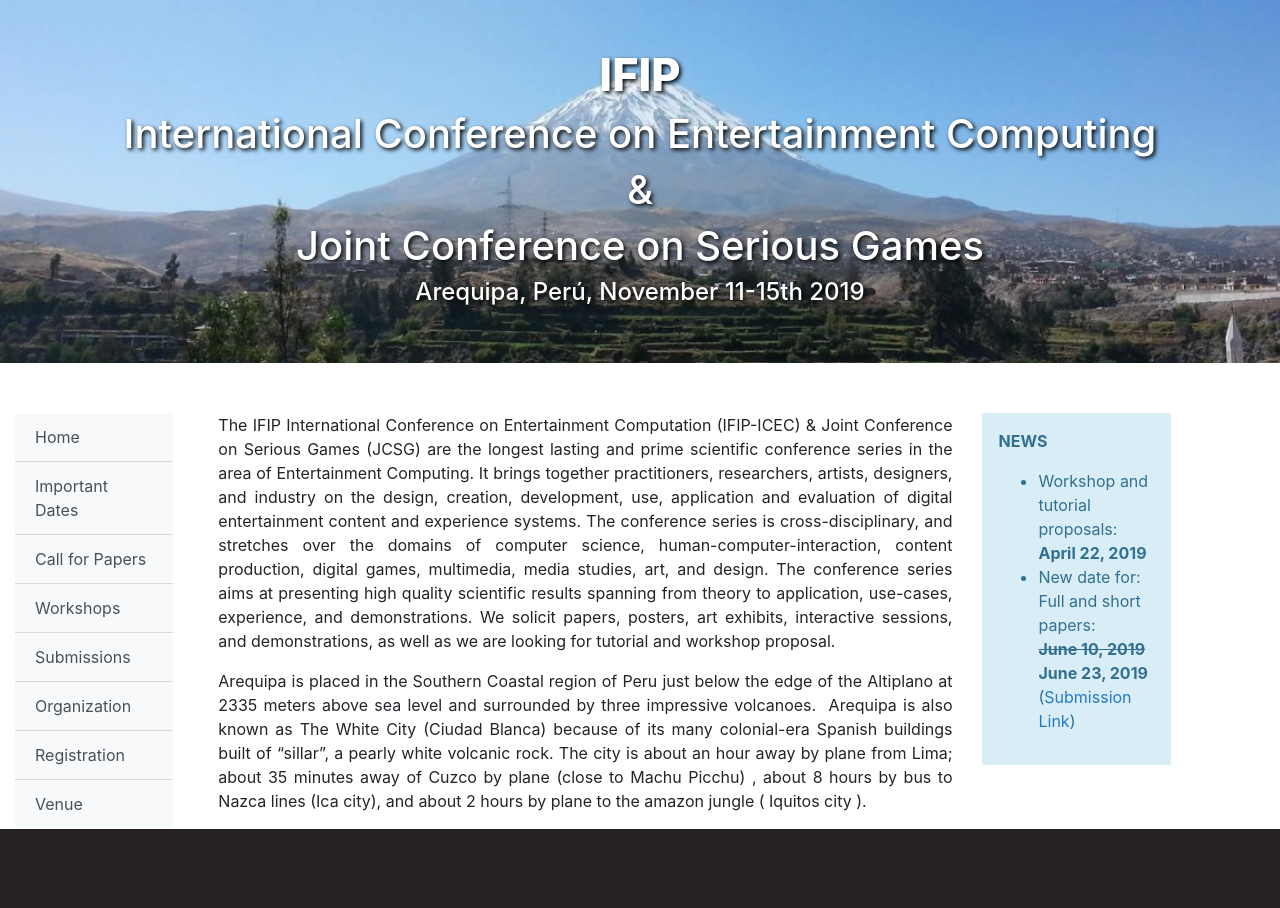
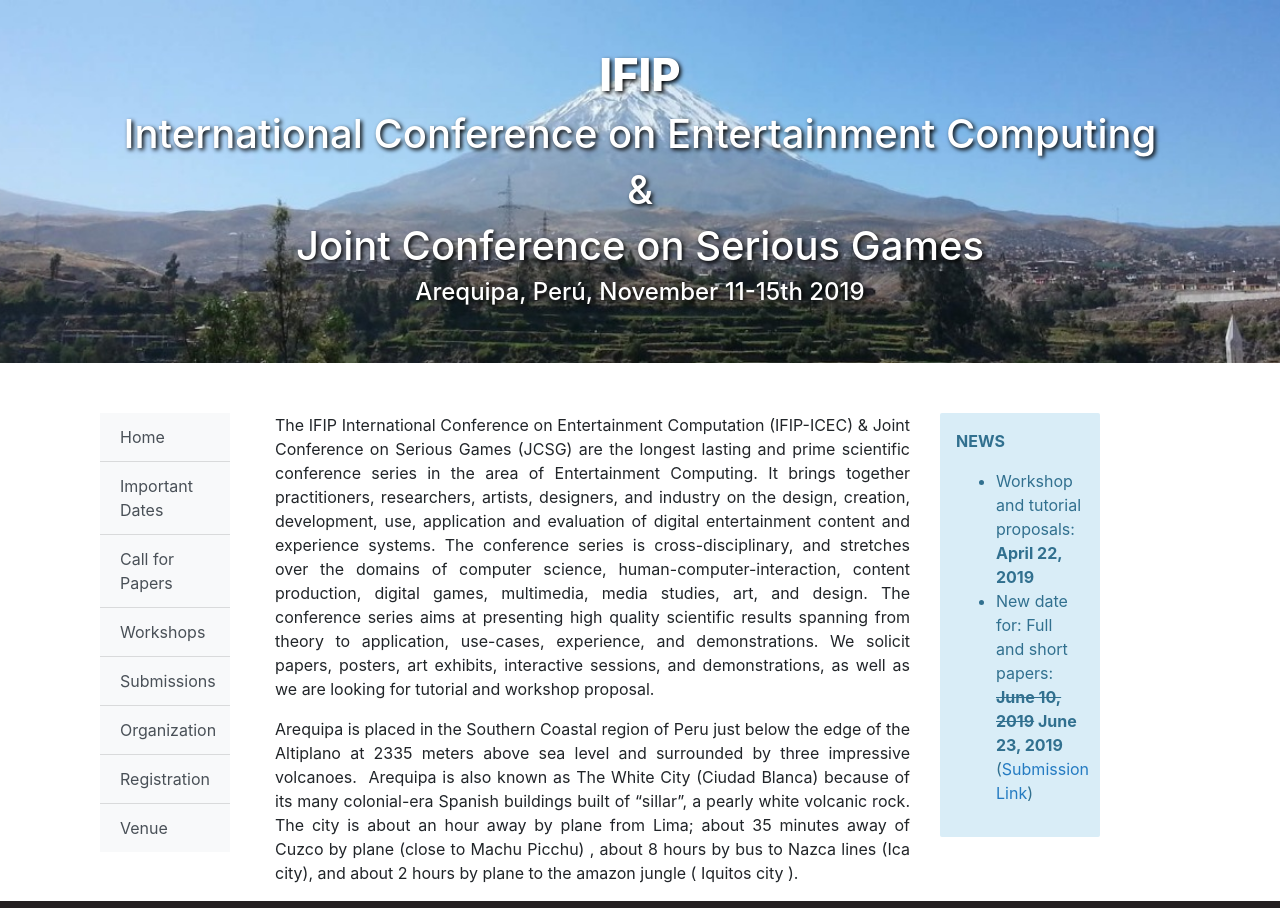
Before and after one commit to drivas1225/icec-jcsg-2019, a Jekyll site: the page built from index.html, in a window 1280 px wide. Shown: the top 908 px of the page. Built offline with Jekyll 4.4.1, drawn with Linux system fonts in a browser that asks for light colours; nearby versions of some CDN libraries; grey boxes are pictures that could not be loaded.

Commit message:
fix banner

```diff
--- a/_config.yml
+++ b/_config.yml
@@ -14,4 +14,4 @@
 # Social icons
 show_social_icons: true
 github_username: drivas1225/icec-jcsg-2019
-facebook_username: ucatolicasanpablo
+# facebook_username: ucatolicasanpablo
--- a/_includes/banner.html
+++ b/_includes/banner.html
@@ -1,4 +1,4 @@
-<section id="banner" class="py-5 d-none d-sm-block">
+<section id="banner" class="py-5  d-sm-block">
     <div class="primary-overlay text-white">
             <div class="container">
                 <div class="row">
--- a/_includes/social_links.html
+++ b/_includes/social_links.html
@@ -5,7 +5,7 @@
     <a href="mailto:{{ site.email }}">
         <i class="fa fa-envelope fa-2x" ></i>
     </a>
-    <a target="_blank" href="https://facebook.com/{{ site.facebook_username }}">
+    <!-- <a target="_blank" href="https://facebook.com/{{ site.facebook_username }}">
         <i class="fab fa-facebook fa-2x"></i>
-    </a>
+    </a> -->
 </div>
--- a/_layouts/default.html
+++ b/_layouts/default.html
@@ -4,8 +4,9 @@
   <body>
     {% include banner.html %}
 
-    <section class="lg-padding">
-        <div class="row">
+    <section class="cs-section lg-padding">
+        <div class="container">
+            <div class="row">
                 <div class="col-md-2">
                     {% include header.html %}
                 </div>
@@ -16,7 +17,9 @@
                     {% include news.html %}
                 </div>
 
+            </div>
         </div>
+
 
     </section>
 
--- a/css/custom/includes/_social_links.scss
+++ b/css/custom/includes/_social_links.scss
@@ -44,3 +44,7 @@
     width:100%;
     position:absolute;
 }
+
+.cs-section {
+    position: relative;
+}
```
